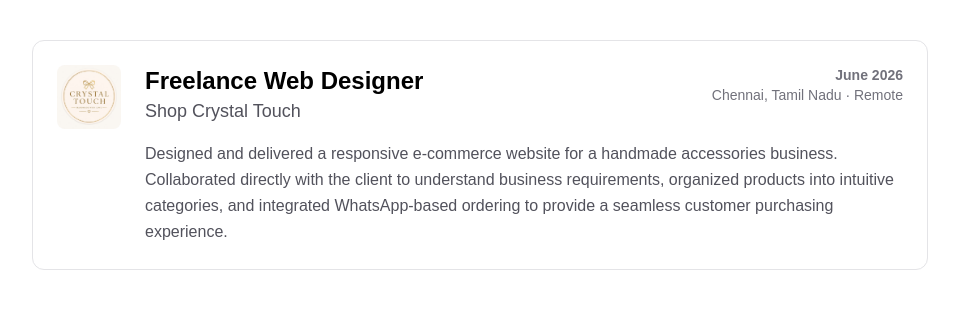
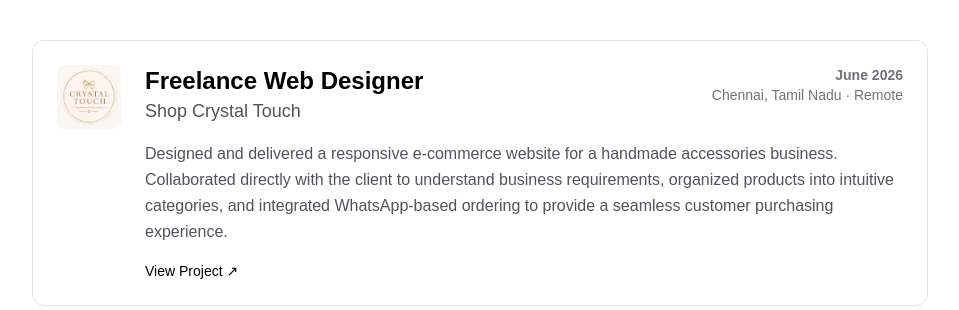
Before and after one commit to rimshakonain/Portfolio, a Next.js app: page /Experience in a window 1280 px wide. Shown: the part 594-904 px from the top of the page, without its empty margins (160-1119 px from the left). Built offline with nearby package versions, Linux system fonts and the light colour scheme.

Commit message:
7-15-2026

```diff
--- a/app/Experience/page.js
+++ b/app/Experience/page.js
@@ -11,6 +11,7 @@ const ExperiencePage = () => {
             logo: "/srmist.jpg",
             duration: "Feb 2026 - Present",
             location: "Chennai, Tamil Nadu · On-site",
+            website: "",
             description:
                 "Member of the Innovation/Startup Cell. Contributing across creative and technical domains to support startups and hackathon teams. Collaborating with cross-functional teams to move ideas toward execution while learning, building, and debugging."
         },
@@ -20,6 +21,7 @@ const ExperiencePage = () => {
             logo: "/sparwix.jpg",
             duration: "Feb 2026 - Present",
             location: "Chennai, Tamil Nadu · On-site",
+            website: "",
             description:
                 "AICTE Internship focused on digital marketing strategies and outreach. Gained hands-on exposure in online marketing, engagement, and applying technical development to digital growth."
         },
@@ -29,6 +31,7 @@ const ExperiencePage = () => {
             logo: "/shopcrystaltouch.jpeg",
             duration: "June 2026",
             location: "Chennai, Tamil Nadu · Remote",
+            website: "https://shopcrystaltouch.framer.website/",
             description:
                 "Designed and delivered a responsive e-commerce website for a handmade accessories business. Collaborated directly with the client to understand business requirements, organized products into intuitive categories, and integrated WhatsApp-based ordering to provide a seamless customer purchasing experience."
         },
@@ -38,6 +41,7 @@ const ExperiencePage = () => {
             logo: "/arkkitchen.png",
             duration: "July 2026",
             location: "Vaniyambadi, Tamil Nadu · Remote",
+            website: "https://arkkitchen.framer.website/",
             description:
                 "Designed and delivered a responsive website for a home food delivery business. Built a scalable digital menu featuring 70+ food items, designed a streamlined next-day pre-order workflow, and integrated WhatsApp ordering to simplify the customer ordering experience."
         }
@@ -87,6 +91,17 @@ const ExperiencePage = () => {
                             <p className="mt-4 text-zinc-600 leading-relaxed text-sm sm:text-base">
                                 {exp.description}
                             </p>
+
+                            {exp.website && (
+                                <a
+                                    href={exp.website}
+                                    target="_blank"
+                                    rel="noopener noreferrer"
+                                    aria-label={`View ${exp.company} project`}
+                                    className="mt-4 inline-flex items-center gap-1 text-sm text-black hover:text-zinc-900 transition-colors">
+                                    View Project ↗
+                                </a>
+                            )}
                         </div>
                     </div>
                 ))}
```
